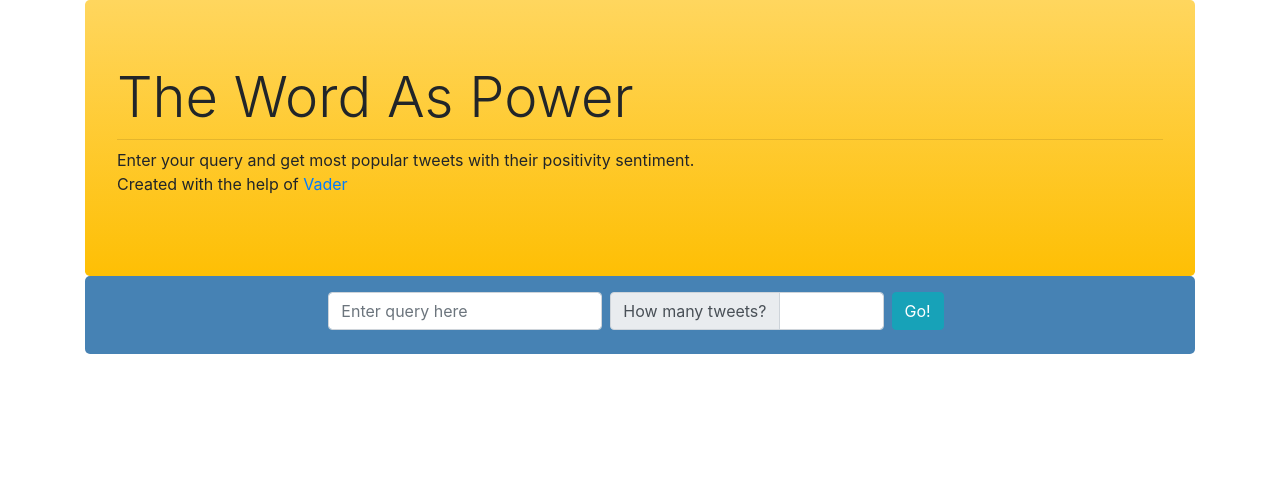
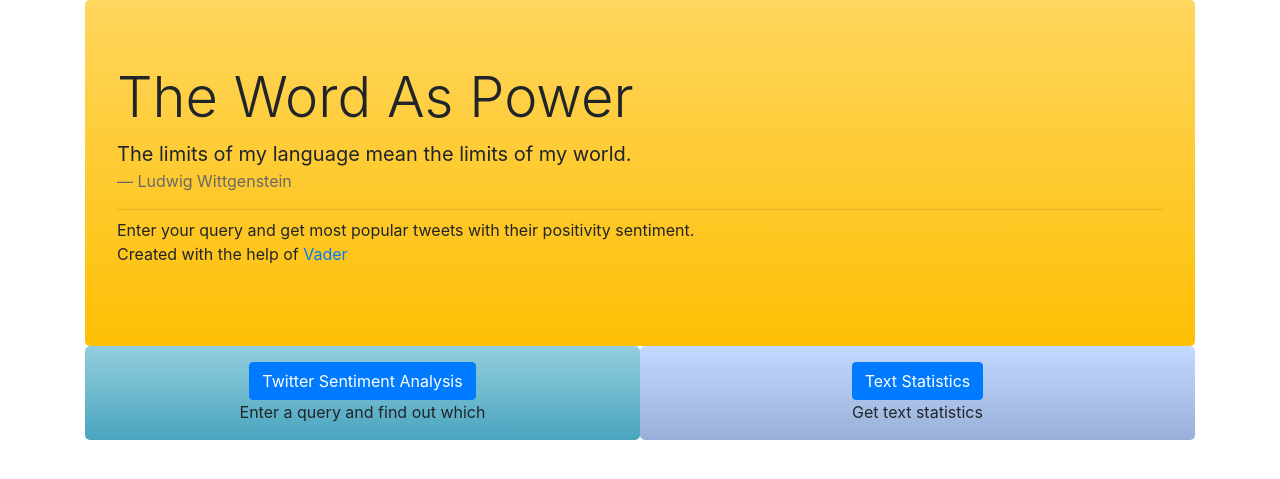
Before and after one commit to korpog/twit_nlp, a Django app: page / in a window 1280 px wide. Shown: the part 56-535 px from the top of the page. Run offline with Django 3.2, Linux system fonts and the light colour scheme; some libraries are stand-ins or nearby versions.

Commit message:
reorganized index page

```diff
--- a/twit_nlp/static/css/styles.css
+++ b/twit_nlp/static/css/styles.css
@@ -1,5 +1,5 @@
 body {
-    background-color: white;
+    background: white;
 }
 
 td.sentiment {
@@ -7,17 +7,33 @@ td.sentiment {
     vertical-align: middle;
 }
 
+.index-panel {
+    border-radius: 5px;
+}
+
+#sentiment-box {
+    background: linear-gradient(to bottom, #93cede 0%, #75bdd1 41%, #49a5bf 100%);
+}
+
+#stats-box {
+    background: linear-gradient(to bottom, #c3d9ff 0%, #b1c8ef 41%, #98b0d9 100%);
+}
+
 .navbar {
-    background-color: steelblue;
+    background: steelblue;
     border-radius: 5px;
 }
 
 .jumbotron {
-    background: linear-gradient(to bottom, #ffd65e 0%,#febf04 100%);
+    background: linear-gradient(to bottom, #ffd65e 0%, #febf04 100%);
     margin: 0;
 }
 
-#forms-panel {
+.blockquote-footer {
+    color: dimgray;
+}
+
+#sentiment-form {
     background-color: steelblue;
     border-radius: 5px;
     margin-top: 0;
--- a/twit_nlp/templates/index.html
+++ b/twit_nlp/templates/index.html
@@ -1,34 +1,27 @@
 {% extends 'base.html' %}
 
 {% block content %}
-
 <div class="jumbotron">
     <h1 class="display-4">The Word As Power</h1>
+    <blockquote class="blockquote">
+        <p class="mb-0">The limits of my language mean the limits of my world.</p>
+        <footer class="blockquote-footer">Ludwig Wittgenstein</footer>
+    </blockquote>
     <hr class="my-2">
     <p>Enter your query and get most popular tweets with their positivity sentiment.<br>
-    Created with the help of <a href="https://www.nltk.org/_modules/nltk/sentiment/vader.html">Vader</a></p>
+        Created with the help of <a href="https://www.nltk.org/_modules/nltk/sentiment/vader.html">Vader</a></p>
 </div>
-<div class="d-flex justify-content-center" id="forms-panel">
-    <form method="post" class="form-inline">
-        {% csrf_token %}
-        <div class="input-group mb-2 mr-sm-2">
-            {{ form.non_field_errors }}
-            {{ form.query.errors }}
-            {{ form.query }}
+<div class="container">
+    <div class="row">
+        <div class="col text-center pt-3 index-panel" id="sentiment-box">
+            <a href="" class="btn btn-primary">Twitter Sentiment Analysis</a>
+            <p class="">Enter a query and find out which </p>
         </div>
-        <div class="input-group mb-2 mr-sm-2">
-            {{ form.non_field_errors }}
-            {{ form.num_of_tweets.errors }}
-            <div class="input-group-prepend">
-                <div class="input-group-text">How many tweets?</div>
-            </div>
-            {{ form.num_of_tweets }}
+        <div class="col text-center pt-3 index-panel" id="stats-box">
+            <a href="" class="btn btn-primary">Text Statistics</a>
+            <p>Get text statistics</p>
         </div>
-        <div class="input-group mb-2 mr-sm-2">
-            <button type="submit" class="btn btn-info">Go!</button>
-        </div>
-    </form>
-</div>
-{% endblock %}
-{% block javascript %}
-{% endblock %}
+    </div>
+    {% endblock %}
+    {% block javascript %}
+    {% endblock %}
--- a/twit_nlp/twit_nlp/urls.py
+++ b/twit_nlp/twit_nlp/urls.py
@@ -19,7 +19,7 @@ from django.views.generic.base import TemplateView
 from mainapp.views import list_tweets
 
 urlpatterns = [
-    path('', list_tweets, name="index"),
+    path('', TemplateView.as_view(template_name='index.html'), name="index"),
     path('admin/', admin.site.urls),
     path('main/', include('mainapp.urls')),
 ]
```
Also changed, not shown: twit_nlp/templates/sentiment.html (added, +27 -0 lines).
